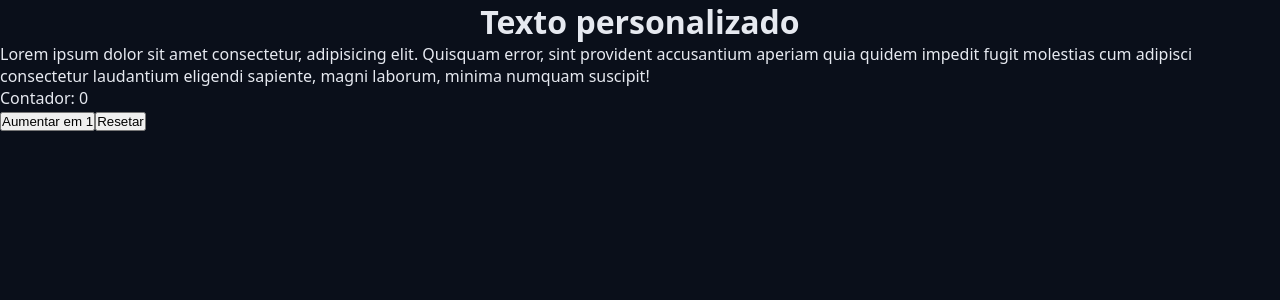
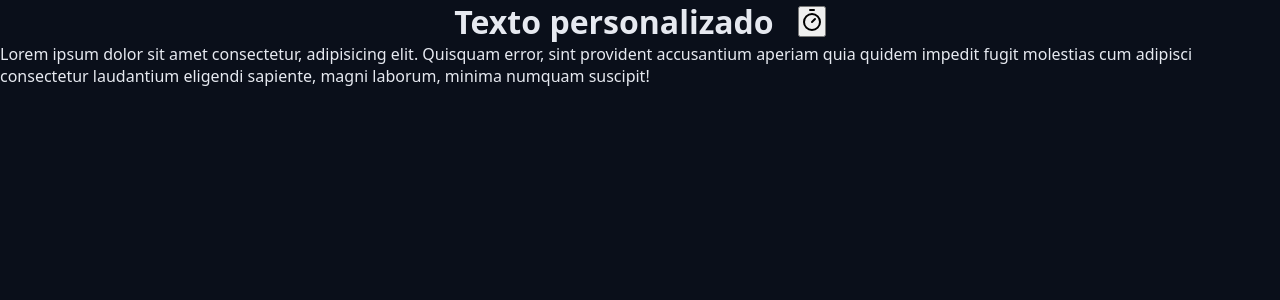
Before and after one commit to danielzanotellisa/chornos-pomodoro, a React (Vite) app: page / in a window 1280 px wide. Shown: the top 300 px of the page. Built offline with nearby package versions, Linux system fonts and the light colour scheme.

Commit message:
chore: testa e refatora o `HeadingComponent`

```diff
--- a/src/App.tsx
+++ b/src/App.tsx
@@ -2,25 +2,18 @@ import { useState } from "react";
 import './styles/global.css';
 import './styles/theme.css'
 import {HeadingComponent} from './components/Heading.tsx'
+import { TimerIcon } from "lucide-react";
 export function App() {
     return (
         <>
-            <HeadingComponent> Texto personalizado</HeadingComponent>
+            <HeadingComponent>
+                Texto personalizado
+                <button>
+                    <TimerIcon />
+                </button>
+            </HeadingComponent>
             <p>Lorem ipsum dolor sit amet consectetur, adipisicing elit. Quisquam error, sint provident accusantium aperiam quia quidem impedit fugit molestias cum adipisci consectetur laudantium eligendi sapiente, magni laborum, minima numquam suscipit!</p>
-            <Counter />
         </>
     );
 
 }
-
-function Counter() {
-    const [number, setNumber] = useState(0);
-
-    return (
-        <>
-            <p>Contador: {number}</p>
-            <button onClick={() => setNumber((number) => number + 1)}> Aumentar em 1</button>
-            <button onClick={() => setNumber(0)}>Resetar</button>
-        </>
-    );
-}
```
